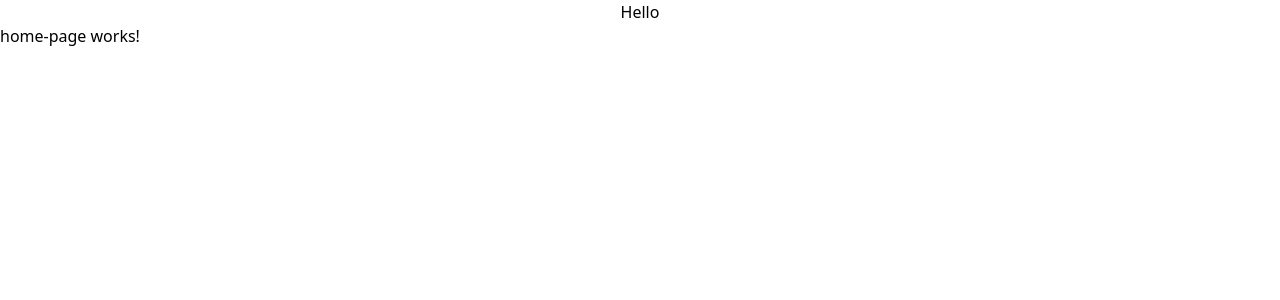
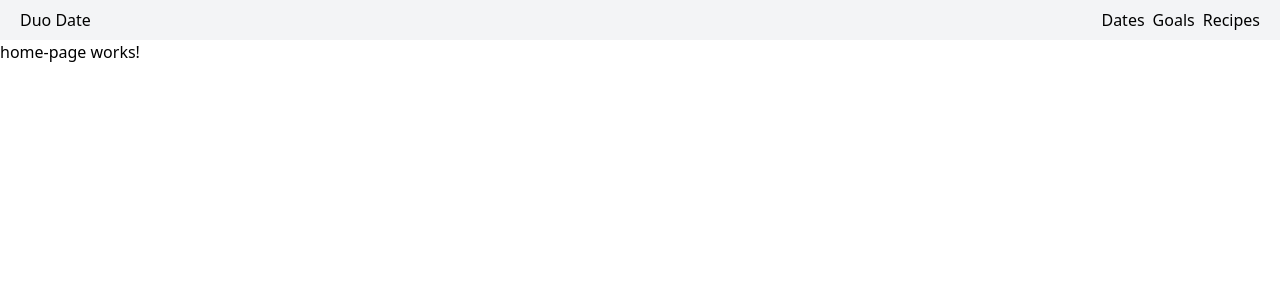
Before and after one commit to camy-code/duo-queue-planner, an Angular app: page / in a window 1280 px wide. Shown: the top 300 px of the page. Built offline with nearby package versions, Linux system fonts and the light colour scheme.

Commit message:
Made a basic nav bar

```diff
--- a/src/app/components/layout/layout.html
+++ b/src/app/components/layout/layout.html
@@ -1,2 +1,2 @@
-<h1 class="text-center">Hello</h1>
+<app-navbar [pageList]="pageList"></app-navbar>
 <router-outlet />
--- a/src/app/components/layout/layout.ts
+++ b/src/app/components/layout/layout.ts
@@ -1,17 +1,17 @@
 import { Component } from '@angular/core';
 import { RouterOutlet } from '@angular/router';
 
-
+import { Navbar } from '../navbar/navbar';
 
 @Component({
   selector: 'app-layout',
-  imports: [RouterOutlet],
+  imports: [RouterOutlet, Navbar],
   templateUrl: './layout.html',
   styleUrl: './layout.css',
 })
 export class Layout {
   // list of pages: [route, title]
-  private pageList: Array<{ route: string; title: string }> = [
+  public pageList: Array<{ route: string; title: string }> = [
     { route: '', title: 'Home' },
     { route: 'dates', title: 'Dates' },
     { route: 'goals', title: 'Goals' },
--- /dev/null
+++ b/src/app/components/navbar/navbar.html
@@ -0,0 +1,14 @@
+
+<div id="container" class="bg-gray-100 px-5 py-2 flex justify-between items-center">
+    <div class="hover:text-blue-500 cursor-pointer">
+        <h1 routerLink="/">Duo Date</h1>
+    </div>
+
+    <div class="flex flex-start gap-2">
+        @for (page of pageList().filter(page => page.title != "Home"); track $index) {
+            <div class="hover:text-blue-500 cursor-pointer">
+                <h3 routerLink="{{page.route}}">{{page.title}}</h3>
+            </div>
+        }
+    </div>
+</div>
--- /dev/null
+++ b/src/app/components/navbar/navbar.ts
@@ -0,0 +1,15 @@
+import { Component } from '@angular/core';
+import { input } from '@angular/core';
+
+import {RouterLink} from '@angular/router';
+
+@Component({
+  selector: 'app-navbar',
+  imports: [RouterLink],
+  templateUrl: './navbar.html',
+  styleUrl: './navbar.css',
+})
+export class Navbar {
+  readonly pageList = input.required<Array<{ route: string; title: string }>>();
+
+}
```
Also changed, not shown: src/app/components/navbar/navbar.css (added), 1 other file (tests, documents, lock files or other folders).
